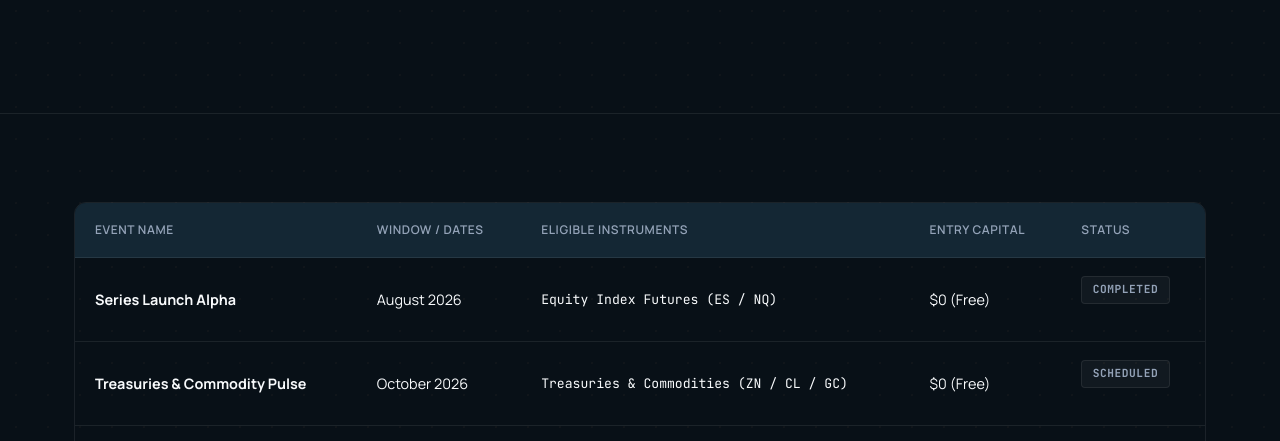
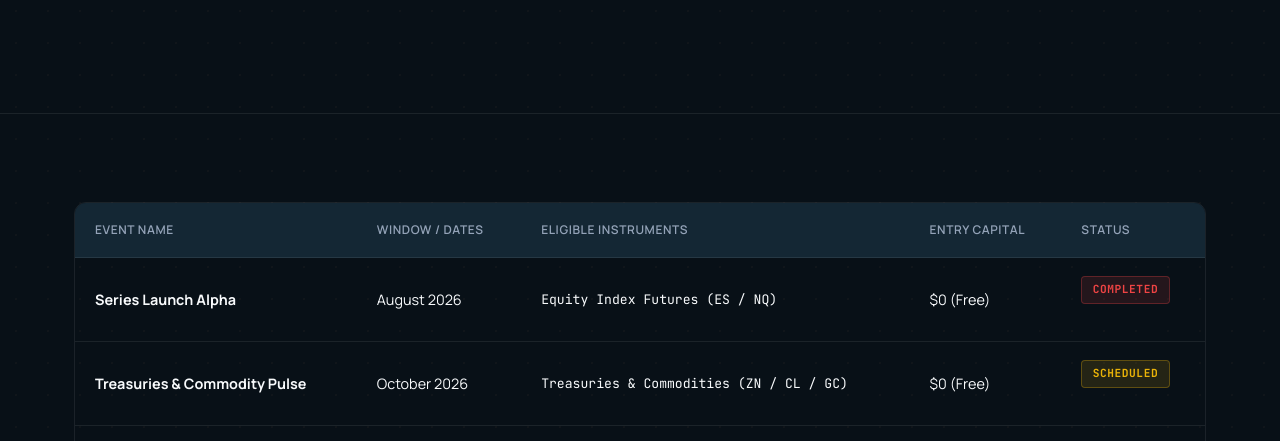
Before and after one commit to caldamere/caldamere-web, a website: page series/tournaments.html in a window 1280 px wide. Shown: the part 357-798 px from the top of the page. Drawn offline with Linux system fonts and the light colour scheme.

Commit message:
Color-code tournament badges: active green, scheduled yellow, completed red

```diff
--- a/css/styles.css
+++ b/css/styles.css
@@ -443,6 +443,25 @@ a {
   border-color: var(--border-subtle);
 }
 
+/* Color-coded tournament status badges */
+.badge-status-completed {
+  background: rgba(239, 68, 68, 0.12);
+  color: #ef4444;
+  border-color: rgba(239, 68, 68, 0.3);
+}
+
+.badge-status-active {
+  background: rgba(16, 185, 129, 0.12);
+  color: #10b981;
+  border-color: rgba(16, 185, 129, 0.3);
+}
+
+.badge-status-scheduled {
+  background: rgba(234, 179, 8, 0.12);
+  color: #eab308;
+  border-color: rgba(234, 179, 8, 0.3);
+}
+
 /* ---------------- STEP LISTS ---------------- */
 .step-list {
   display: grid;
--- a/series/tournaments.html
+++ b/series/tournaments.html
@@ -137,22 +137,30 @@
 
         const tournaments = await response.json();
 
-        if (!tournaments || tournaments.length === 0) {
+        // Filter out comment entries if any exist
+        const validTournaments = tournaments.filter(item => item.name);
+
+        if (!validTournaments || validTournaments.length === 0) {
           tbody.parentElement.style.display = 'none';
           emptyCard.style.display = 'block';
           subtitle.textContent = 'No tournament is currently open for active registration.';
           return;
         }
 
-        subtitle.textContent = `Showing ${tournaments.length} scheduled event${tournaments.length > 1 ? 's' : ''} across active series modules.`;
+        subtitle.textContent = `Showing ${validTournaments.length} scheduled event${validTournaments.length > 1 ? 's' : ''} across active series modules.`;
         tbody.innerHTML = '';
 
-        tournaments.forEach(item => {
+        validTournaments.forEach(item => {
           const row = document.createElement('tr');
+          const statusLower = (item.status || '').toLowerCase().trim();
 
           let badgeClass = 'badge-dim';
-          if (item.status.toLowerCase() === 'open' || item.status.toLowerCase() === 'live') {
-            badgeClass = '';
+          if (statusLower === 'active' || statusLower === 'live' || statusLower === 'open') {
+            badgeClass = 'badge-status-active';      // Green
+          } else if (statusLower === 'scheduled' || statusLower === 'upcoming') {
+            badgeClass = 'badge-status-scheduled';   // Yellow
+          } else if (statusLower === 'completed' || statusLower === 'closed') {
+            badgeClass = 'badge-status-completed';   // Red
           }
 
           row.innerHTML = `
```
